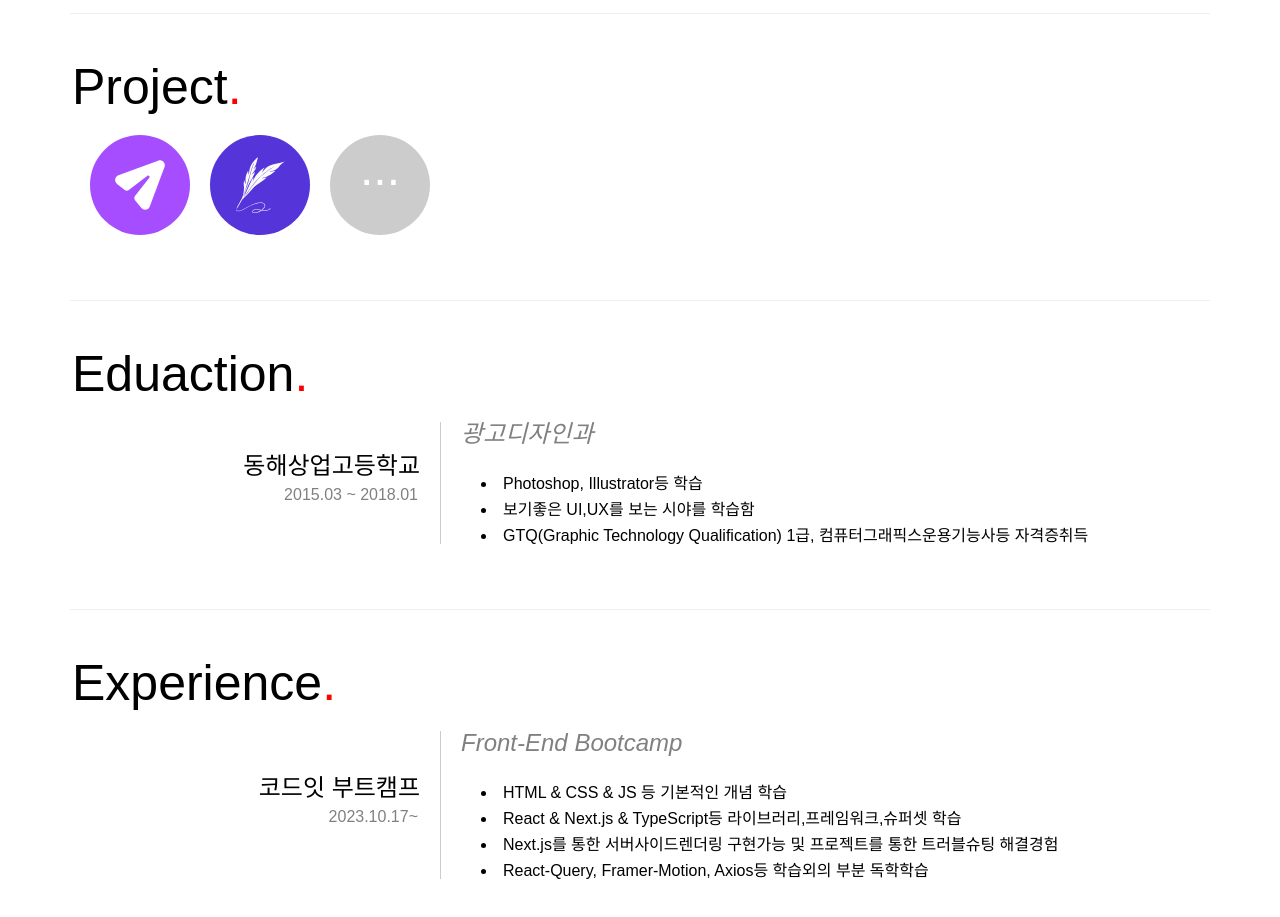
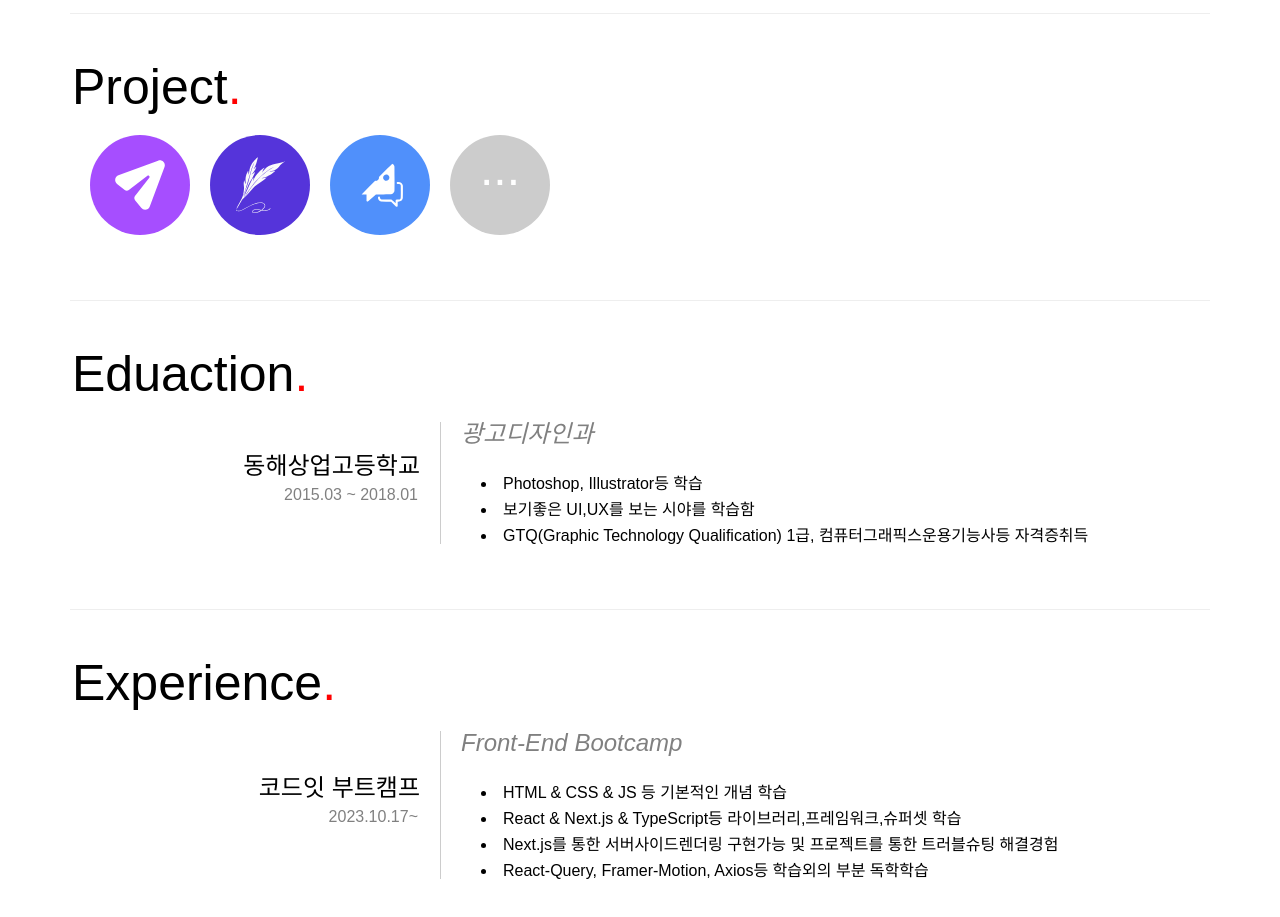
Before and after one commit to rladngus133/resume, a React (Create React App) app: page / in a window 1280 px wide. Shown: the part 1460-2377 px from the top of the page. Built offline with nearby package versions, Linux system fonts and the light colour scheme.

Commit message:
feat: Project Mogazoa 추가

```diff
--- a/src/components/Main/Project.tsx
+++ b/src/components/Main/Project.tsx
@@ -43,6 +43,17 @@ export default function Project() {
           }}
         >
           <img src={`${process.env.PUBLIC_URL}/images/Taskify.svg`} alt="Taskify_Logo" />
+        </Card>
+        <Card
+          style={{ backgroundColor: "#5090FB" }}
+          whileHover={{ scale: 0.95, opacity: 0.8 }}
+          whileTap={{ scale: 0.9 }}
+          onClick={() => {
+            setIsModal(true);
+            setProjectInfo("mogazoa");
+          }}
+        >
+          <img src={`${process.env.PUBLIC_URL}/images/Mogazoa.svg`} alt="Taskify_Logo" />
         </Card>
         <Card style={{ backgroundColor: "#ccc", cursor: "default" }}>
           <span>...</span>
--- a/src/components/Modal/Modal.tsx
+++ b/src/components/Modal/Modal.tsx
@@ -29,6 +29,11 @@ const Modal = ({ onClick, projectInfo }: Props) => {
       url: "https://project-cf3j.vercel.app/",
       githubUrl: "https://github.com/3-9-taskify/project",
       projectInfoUrl: "https://wild-curiosity-a84.notion.site/Taskify-b5de2da1af45493f80ee43b613ecba47?pvs=4",
+    },
+    mogazoa: {
+      url: "https://mogazoa4-2.vercel.app/",
+      githubUrl: "https://github.com/3-9-taskify/project",
+      projectInfoUrl: "https://wild-curiosity-a84.notion.site/MogaZoa-c6382a89e8f547cd9557c3d32bae776a?pvs=4",
     },
   };
 
```
Also changed, not shown: public/images/Mogazoa.svg (added).
